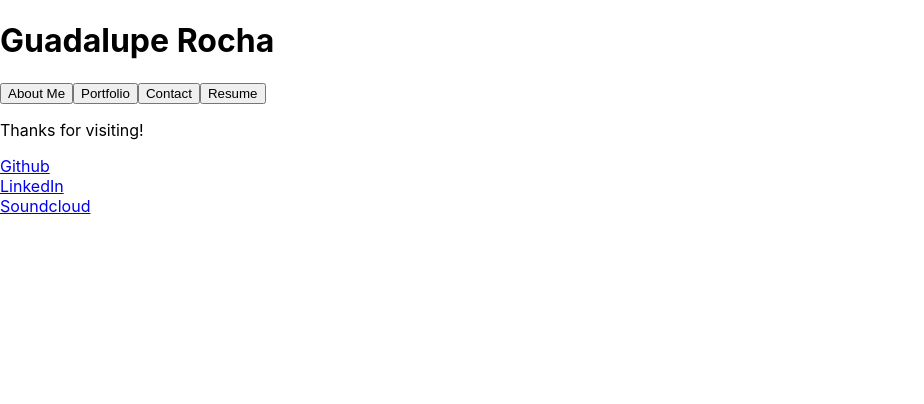
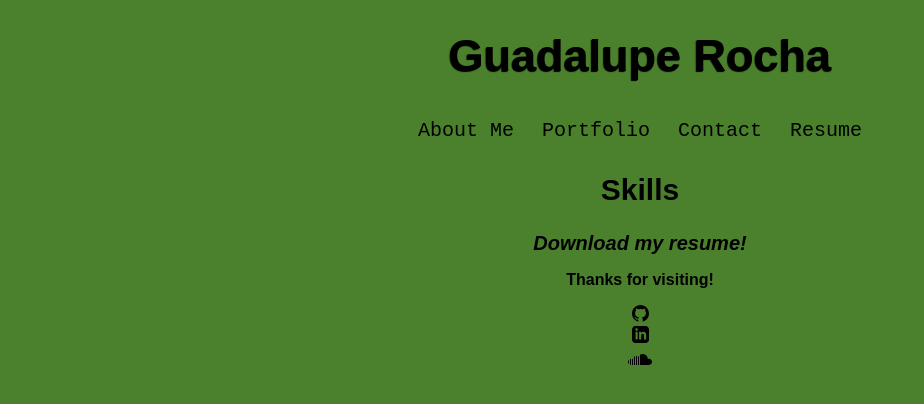
Before and after one commit to grocha78/my-portfolio, a React (Create React App) app: page / in a window 1280 px wide. Both pictures are taken after a click on the button "Resume". Shown: the top 404 px of the page, without its empty margins (0-924 px from the left). Built offline with nearby package versions, Linux system fonts and the light colour scheme.

Commit message:
css issues

```diff
--- /dev/null
+++ b/src/App.css
@@ -0,0 +1,26 @@
+body {
+    background-color: #4b812c;
+}
+.app {
+    text-align: center;
+    background-color: #4b812c;
+  }
+
+  .header {
+    background-color: #4b812c;
+    display: flex;
+    flex-direction: column;
+    align-items: center;
+    justify-content: center;
+    font-size: calc(10px + 2vmin);
+    color: black;
+
+  }
+
+  .my-5 {
+    background-color: #4b812c;
+  }
+
+  .nav {
+    background-color:#4b812c;
+  }
--- a/src/App.js
+++ b/src/App.js
@@ -1,5 +1,5 @@
 import React, { useState } from 'react';
-
+import './App.css';
 import Header from "./components/Header"
 import Project from "./components/Project"
 import Footer from "./components/Footer"
--- a/src/components/About/index.js
+++ b/src/components/About/index.js
@@ -5,7 +5,8 @@
     return (
         <section className='my-5'>
             <h1 id="about">About Me</h1>
-            < img src={selfie} className="my-2" style={{ width: "100%" }} alt="cover" />
+            < img src={selfie} className="my-2" style={{ width: "25%" }} alt="cover" />
+            <p id="bio">My name is Guadalupe Rocha and I am based out of Houston, TX. I grew up in south Texas, by the border, and moved to Houston to attend college. I have a B.A. in English/Linguistics and am now enrolled in a coding boot camp at Rice University in order to become a full stack web developer.</p>
         </section>
     );
 }
--- a/src/components/Footer/index.js
+++ b/src/components/Footer/index.js
@@ -4,14 +4,20 @@
     return (
         <footer className="footer">
             <p>Thanks for visiting!</p>
-
-            <a href="https://github.com/grocha78">Github</a>
+             {/* icon from https://iconmonstr.com/github-1-svg/ */}
+            <a href="https://github.com/grocha78">
+            <svg xmlns="http://www.w3.org/2000/svg" width="17" height="17" viewBox="0 0 24 24"><path d="M12 0c-6.626 0-12 5.373-12 12 0 5.302 3.438 9.8 8.207 11.387.599.111.793-.261.793-.577v-2.234c-3.338.726-4.033-1.416-4.033-1.416-.546-1.387-1.333-1.756-1.333-1.756-1.089-.745.083-.729.083-.729 1.205.084 1.839 1.237 1.839 1.237 1.07 1.834 2.807 1.304 3.492.997.107-.775.418-1.305.762-1.604-2.665-.305-5.467-1.334-5.467-5.931 0-1.311.469-2.381 1.236-3.221-.124-.303-.535-1.524.117-3.176 0 0 1.008-.322 3.301 1.23.957-.266 1.983-.399 3.003-.404 1.02.005 2.047.138 3.006.404 2.291-1.552 3.297-1.23 3.297-1.23.653 1.653.242 2.874.118 3.176.77.84 1.235 1.911 1.235 3.221 0 4.609-2.807 5.624-5.479 5.921.43.372.823 1.102.823 2.222v3.293c0 .319.192.694.801.576 4.765-1.589 8.199-6.086 8.199-11.386 0-6.627-5.373-12-12-12z" /></svg>
+            </a>
             <br></br>
-
-            <a href="https://www.linkedin.com/in/guadalupe-rocha-394b2b13/">LinkedIn</a>
+            {/* icon from https://iconmonstr.com/linkedin-3-svg/ */}
+            <a href="https://www.linkedin.com/in/guadalupe-rocha-394b2b13/">
+            <svg xmlns="http://www.w3.org/2000/svg" width="17" height="17" viewBox="0 0 24 24"><path d="M19 0h-14c-2.761 0-5 2.239-5 5v14c0 2.761 2.239 5 5 5h14c2.762 0 5-2.239 5-5v-14c0-2.761-2.238-5-5-5zm-11 19h-3v-11h3v11zm-1.5-12.268c-.966 0-1.75-.79-1.75-1.764s.784-1.764 1.75-1.764 1.75.79 1.75 1.764-.783 1.764-1.75 1.764zm13.5 12.268h-3v-5.604c0-3.368-4-3.113-4 0v5.604h-3v-11h3v1.765c1.396-2.586 7-2.777 7 2.476v6.759z" /></svg>
+            </a>
             <br></br>
-
-            <a href="https://soundcloud.com/epulroch">Soundcloud</a>
+            {/* icon from https://iconmonstr.com/soundcloud-1-svg/ */}
+            <a href="https://soundcloud.com/epulroch">
+            <svg xmlns="http://www.w3.org/2000/svg" width="24" height="24" viewBox="0 0 24 24"><path d="M7 17.939h-1v-8.068c.308-.231.639-.429 1-.566v8.634zm3 0h1v-9.224c-.229.265-.443.548-.621.857l-.379-.184v8.551zm-2 0h1v-8.848c-.508-.079-.623-.05-1-.01v8.858zm-4 0h1v-7.02c-.312.458-.555.971-.692 1.535l-.308-.182v5.667zm-3-5.25c-.606.547-1 1.354-1 2.268 0 .914.394 1.721 1 2.268v-4.536zm18.879-.671c-.204-2.837-2.404-5.079-5.117-5.079-1.022 0-1.964.328-2.762.877v10.123h9.089c1.607 0 2.911-1.393 2.911-3.106 0-2.233-2.168-3.772-4.121-2.815zm-16.879-.027c-.302-.024-.526-.03-1 .122v5.689c.446.143.636.138 1 .138v-5.949z"/></svg>
+            </a>
         </footer>
     );
 }
--- a/src/components/Project/index.js
+++ b/src/components/Project/index.js
@@ -41,15 +41,17 @@
     return (
         <div>
             <h2>My Work</h2>
-            <div className="gallery"></div>
-            {projects.map((project) => (
+            <div className="gallery">
+              {projects.map((project) => (
                 <div key={project.name}>
                     <div className="card"
                     style={{ backgroundImage: `url(${project.imgsrc})` }}>
                         <a href={project.link}>{project.name}</a>
+                        <a href={project.repo}><svg xmlns="http://www.w3.org/2000/svg" width="20" height="20" viewBox="0 0 24 24"><path d="M12 0c-6.626 0-12 5.373-12 12 0 5.302 3.438 9.8 8.207 11.387.599.111.793-.261.793-.577v-2.234c-3.338.726-4.033-1.416-4.033-1.416-.546-1.387-1.333-1.756-1.333-1.756-1.089-.745.083-.729.083-.729 1.205.084 1.839 1.237 1.839 1.237 1.07 1.834 2.807 1.304 3.492.997.107-.775.418-1.305.762-1.604-2.665-.305-5.467-1.334-5.467-5.931 0-1.311.469-2.381 1.236-3.221-.124-.303-.535-1.524.117-3.176 0 0 1.008-.322 3.301 1.23.957-.266 1.983-.399 3.003-.404 1.02.005 2.047.138 3.006.404 2.291-1.552 3.297-1.23 3.297-1.23.653 1.653.242 2.874.118 3.176.77.84 1.235 1.911 1.235 3.221 0 4.609-2.807 5.624-5.479 5.921.43.372.823 1.102.823 2.222v3.293c0 .319.192.694.801.576 4.765-1.589 8.199-6.086 8.199-11.386 0-6.627-5.373-12-12-12z" /></svg></a>
                     </div>
                 </div>
-            ))}
+              ))}
+            </div>
         </div>
     );
 }
--- a/src/components/Resume/index.js
+++ b/src/components/Resume/index.js
@@ -2,7 +2,10 @@
 
 function Resume() {
     return (
-        <div></div>
+        <div>
+            <h2>Skills</h2>
+            <a id="download" href="https://docs.google.com/document/d/1bcmAEkx3AjAD-w1trWSTxvAkTTNmeIUI1Lc9_oqQAGo/edit?usp=sharing">Download my resume!</a>
+        </div>
     );
 }
 
--- a/src/index.css
+++ b/src/index.css
@@ -1,13 +1,222 @@
 body {
   margin: 0;
-  font-family: -apple-system, BlinkMacSystemFont, 'Segoe UI', 'Roboto', 'Oxygen',
-    'Ubuntu', 'Cantarell', 'Fira Sans', 'Droid Sans', 'Helvetica Neue',
+  font-family: didot,
     sans-serif;
   -webkit-font-smoothing: antialiased;
   -moz-osx-font-smoothing: grayscale;
+  font-weight: bold;
 }
 
 code {
   font-family: source-code-pro, Menlo, Monaco, Consolas, 'Courier New',
     monospace;
 }
+
+
+* {
+  background-color: var(--color-four);
+  color: var(--color-five);
+}
+
+#main {
+  margin-top: 230px;
+  margin-bottom: 130px;
+  margin-right: 20px;
+  margin-left: 20px;
+}
+
+/* header */
+#header {
+  background-color: var(--color-three);
+  width: 100%;
+  margin: 0;
+  padding: 20px;
+  position: fixed;
+  left: 0;
+  top: 0;
+  width: 100%;
+  text-align: center;
+}
+
+#header h1 {
+  background-color: var(--color-three);
+}
+
+#header nav {
+  background-color: var(--color-three);
+}
+
+h1 {
+  font-size: 45px;
+  text-shadow: -1px 1px 1px;
+}
+
+#nav {
+  display: flex;
+  flex-direction: row;
+  justify-content: space-around;
+  list-style: none;
+}
+
+button {
+  border: 2px solid var(--color-four);
+  border-radius: 10px;
+  background-color: var(--color-two);
+  font-family: 'Courier New', Courier, monospace;
+  font-size: 17px;
+  margin: 5px;
+}
+
+button span {
+  background-color: var(--color-two);
+  font-size: 20px;
+  margin: 3px;
+  color: var(--color-four);
+}
+
+.navActive {
+  background-color: var(--color-four);
+  border: 2px solid var(--color-two);
+}
+
+.navActive span {
+  background-color: var(--color-four);
+  color: var(--color-two);
+}
+
+/* footer */
+#footer {
+  position: fixed;
+  left: 0;
+  bottom: 0;
+  width: 100%;
+  height: 15%;
+  background-color: var(--color-three);
+  text-align: center;
+}
+
+#footer p {
+  background-color: var(--color-three);
+  font-size: 20px;
+}
+
+#footer a {
+  background-color: var(--color-three);
+  opacity: 75%;
+}
+
+#footer svg {
+  background-color: var(--color-three);
+}
+
+#footer a:hover {
+  opacity: 100%;
+}
+
+/* about */
+h2 {
+  font-size: 30px;
+}
+
+#selfie {
+  max-height: 200px;
+  margin: 15px;
+  border: 2px solid var(--color-four);
+  border-radius: 10px;
+}
+
+#about {
+  display: flex;
+  flex-wrap: wrap;
+  justify-content: space-around;
+}
+
+#bio {
+  width: 60%;
+  margin: 15px;
+}
+
+/* projects */
+
+#gallery {
+  display: flex;
+  flex-wrap: wrap;
+  justify-content: space-evenly;
+  margin: 20px
+}
+
+#gallery img {
+  height: 100px;
+  object-fit: cover;
+}
+
+.card {
+  display:flex;
+  flex-direction:column;
+  width: 250px;
+  height: 200px;
+  background-size: cover;
+  margin: 10px;
+  border: 2px solid var(--color-four);
+  border-radius: 7px;
+}
+
+.card a {
+  background-color: rgb(56, 141, 187);
+  color: rgb(25, 15, 31);
+  margin: 5px;
+  width: fit-content;
+  font-size: 20px;
+  font-weight: bold;
+  border-radius: 10px;
+  padding: 3px;
+  border: 2px solid var(--color-two);
+}
+
+.card a svg {
+  background-color: rgb(196, 249, 193);
+  color: rgb(28, 82, 26);
+  border-radius: 10px;
+}
+
+a {
+  text-decoration: none;
+}
+
+a:hover {
+  text-decoration: underline;
+}
+
+h3 {
+  font-size: 20px;
+}
+
+body {
+  height: 100%;
+}
+
+/* contact */
+#contact-form div {
+  margin: 10px;
+}
+
+#contact-form input {
+  margin: 8px;
+  border: 1px solid var(--color-three)
+}
+
+#contact-form textarea {
+  margin: 8px;
+  border: 1px solid var(--color-three)
+}
+
+.error-text {
+  font-weight: bold;
+}
+
+/* resume */
+#download {
+  font-size: 20px;
+  font-weight: bold;
+  font-style: italic;
+}
```
